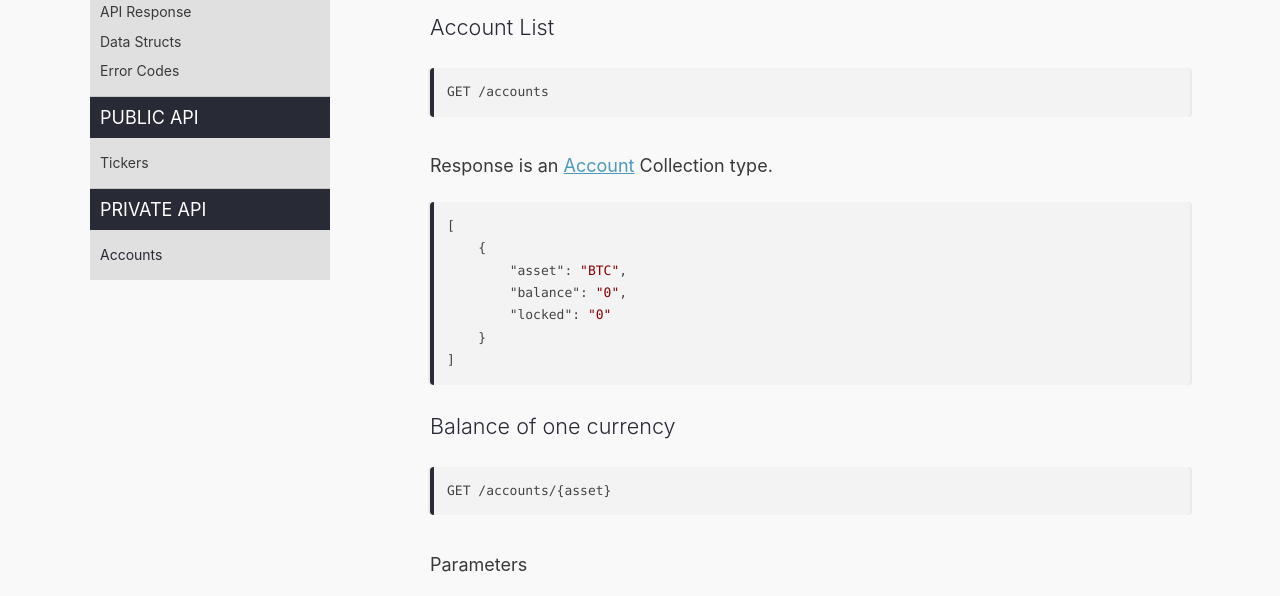
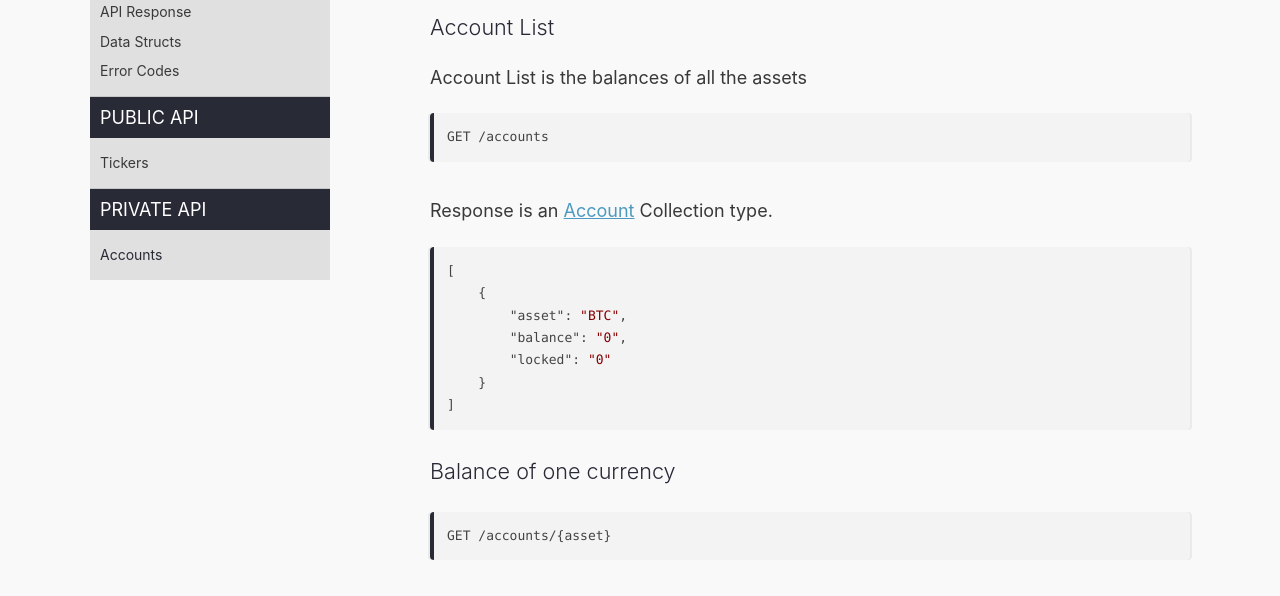
Before and after one commit to inblockchain/bigone-developer-api, a plain HTML site: page docs/api_accounts.html in a window 1280 px wide. Shown: the part 204-800 px from the top of the page. Drawn offline with nearby package versions, Linux system fonts and the light colour scheme.

Commit message:
Deploy website
Deploy website version based on b0c505deea24d2217c2cce223b5d367472062135

```diff
--- a/docs/api_accounts.html
+++ b/docs/api_accounts.html
@@ -6,6 +6,7 @@
           };
         </script></nav></div><div class="container mainContainer"><div class="wrapper"><div class="post"><header class="postHeader"><h1>Accounts</h1></header><article><div><span><p>Accounts is the balances info of current user.</p>
 <h3><a class="anchor" aria-hidden="true" name="account-list"></a><a href="#account-list" aria-hidden="true" class="hash-link" ><svg aria-hidden="true" height="16" version="1.1" viewBox="0 0 16 16" width="16"><path fill-rule="evenodd" d="M4 9h1v1H4c-1.5 0-3-1.69-3-3.5S2.55 3 4 3h4c1.45 0 3 1.69 3 3.5 0 1.41-.91 2.72-2 3.25V8.59c.58-.45 1-1.27 1-2.09C10 5.22 8.98 4 8 4H4c-.98 0-2 1.22-2 2.5S3 9 4 9zm9-3h-1v1h1c1 0 2 1.22 2 2.5S13.98 12 13 12H9c-.98 0-2-1.22-2-2.5 0-.83.42-1.64 1-2.09V6.25c-1.09.53-2 1.84-2 3.25C6 11.31 7.55 13 9 13h4c1.45 0 3-1.69 3-3.5S14.5 6 13 6z"></path></svg></a>Account List</h3>
+<p>Account List is the balances of all the assets</p>
 <pre><code class="hljs"><span class="hljs-builtin-name">GET</span> /accounts
 </code></pre>
 <p>Response is an <a href="/bigone-developer-api/docs/data_structs.html#account">Account</a> Collection type.</p>
```
